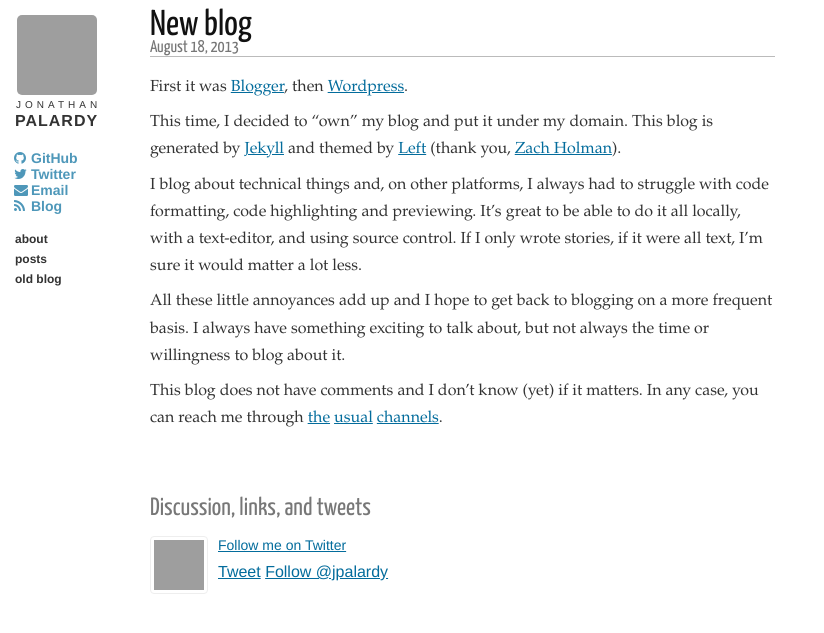
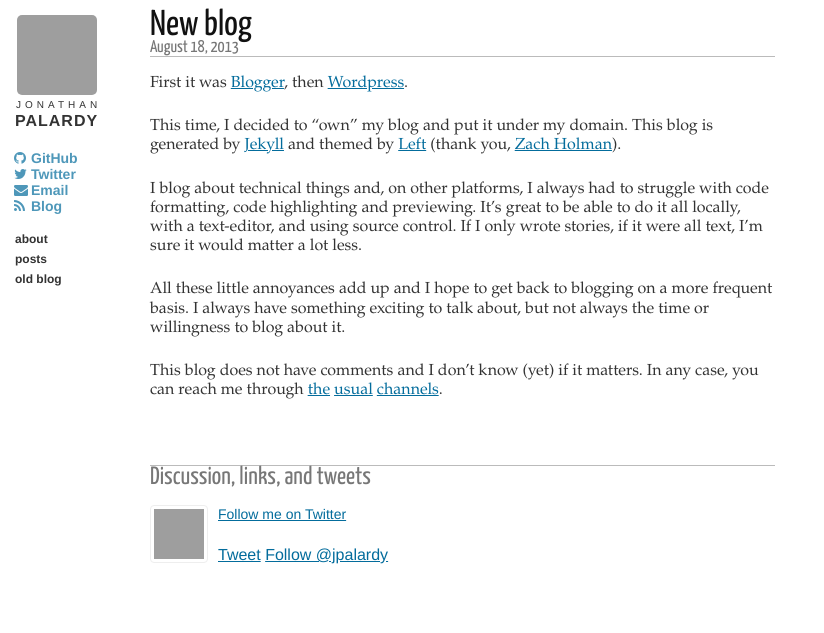
Before and after one commit to jpalardy/jpalardy.github.io, a Jekyll site: the page built from _posts/2013-08-18-new-blog.markdown, in a window 1280 px wide. Shown: the top 633 px of the page, without its empty margins (0-824 px from the left). Built offline with Jekyll 4.4.1, drawn with Linux system fonts in a browser that asks for light colours; Markdown is read by kramdown in place of the engine named in the settings; comment, search, counter and statistics services are not loaded; grey boxes are pictures that could not be loaded.

Commit message:
visual tweaks
- divider above footer
- tighter paragraphs, more space between paragraphs

```diff
--- a/css/base.css
+++ b/css/base.css
@@ -118,8 +118,8 @@ a {
   .content p {
     font-size: 16px;
     margin-top: 0;
-    margin-bottom: 0.5em;
-    line-height: 1.7em; }
+    margin-bottom: 1.5em;
+    line-height: 1.2em; }
     .content p code {
       font-size: 12px;
       background-color: #eeeeee;
@@ -207,6 +207,8 @@ a {
       padding-left: 60px; }
     .content .meta iframe {
       padding-left: 5px; }
+    .content .meta h3 {
+      border-top: 1px solid #bbb; }
   .content .talk-design .color div {
     float: left;
     margin-right: 10px;
```
